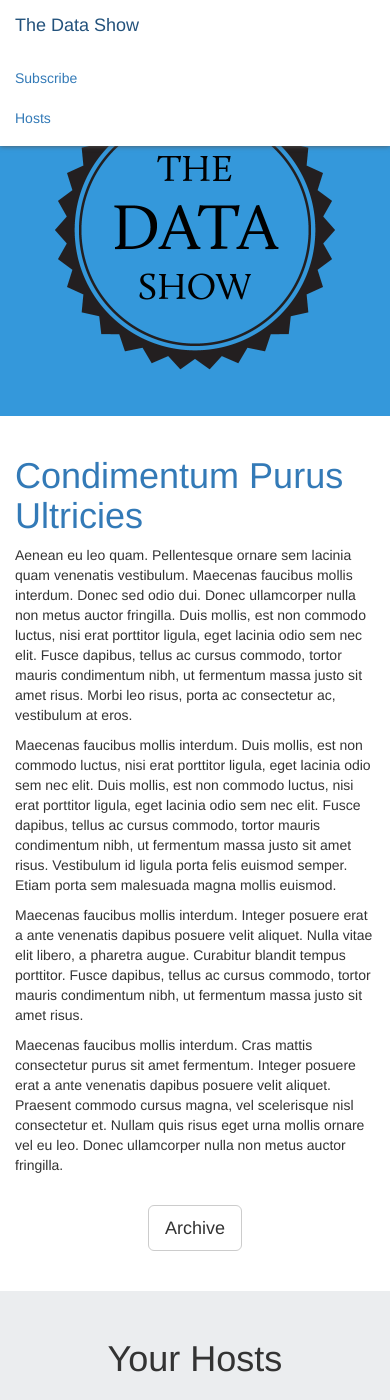
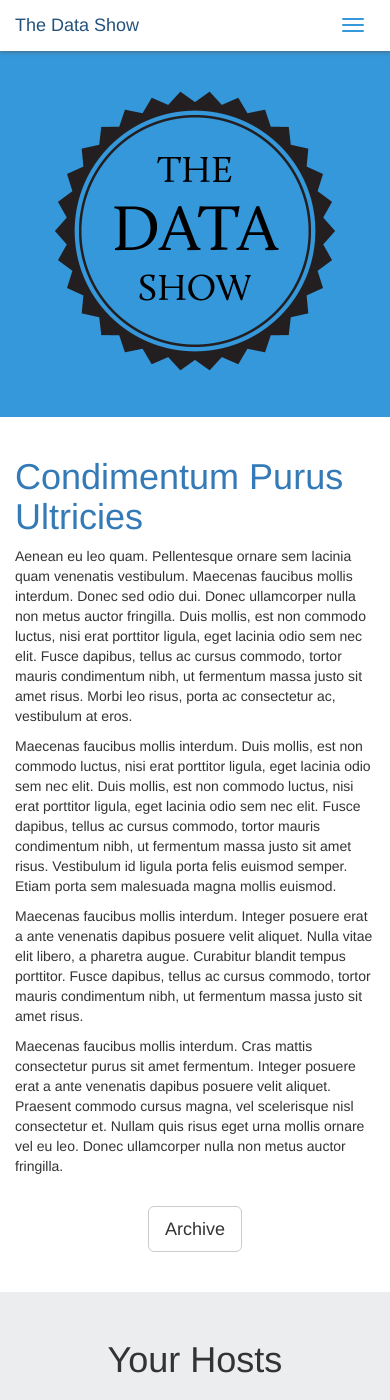
Before and after one commit to thedatashow/thedatashow.github.com, a Jekyll site: the page built from index.html, in a window 390 px wide and 1400 px high. Built offline with Jekyll 4.4.1, drawn with Linux system fonts in a browser that asks for light colours; nearby versions of some CDN libraries; Markdown is read by kramdown in place of the engine named in the settings; the list of posts is cut into pages by our own code; comment, search, counter and statistics services are not loaded.

Commit message:
fixed footer columns; fixed the response buttons for the navbar by adding jquery

```diff
--- a/_includes/footer.html
+++ b/_includes/footer.html
@@ -2,14 +2,14 @@
   <div class="container">
   	<h2>Your Hosts</h2>
   	<div class="row">
-  		<div class="col-xs-4">
+  		<div class="col-sm-4">
   			<img src="{{ site.stefan_photo }}">
   			<h2>{{ site.stefan_name }}</h2>
   			<p>{{ site.stefan_description }}</p>
   		</div>
-  		<div class="col-xs-4">
+  		<div class="col-sm-4">
 	    </div>
-  		<div class="col-xs-4">
+  		<div class="col-sm-4">
   			<img src="{{ site.philipp_photo }}">
   			<h2>{{ site.philipp_name }}</h2>
   			<p>{{ site.philipp_description }}</p>
--- a/_includes/head.html
+++ b/_includes/head.html
@@ -20,6 +20,7 @@
   <link rel="canonical" href="{{ canonical }}">
   <link href="{{ url }}/favicon.png" rel="icon">
   <link rel="stylesheet" href="//netdna.bootstrapcdn.com/bootstrap/3.1.1/css/bootstrap.min.css">
+  <script src="https://ajax.googleapis.com/ajax/libs/jquery/1.11.0/jquery.min.js"></script>
   <script src="//netdna.bootstrapcdn.com/bootstrap/3.1.1/js/bootstrap.min.js"></script>
   <link href="{{ url }}/stylesheets/screen.css?3" media="screen, projection" rel="stylesheet" type="text/css">
   <script src="{{ url }}/javascripts/modernizr-2.0.js"></script>
--- a/_includes/header.html
+++ b/_includes/header.html
@@ -1,8 +1,15 @@
+<header role="banner" class="navbar navbar-static-top" id="top">
   <div class="container">
     <div class="navbar-header">
+        <button class="navbar-toggle" type="button" data-toggle="collapse" data-target=".navbar-collapse">
+          <span class="sr-only">Toggle navigation</span>
+          <span class="icon-bar"></span>
+          <span class="icon-bar"></span>
+          <span class="icon-bar"></span>
+        </button>
       <a href="{{ root_url }}" class="navbar-brand">{{ site.title }}</a>
     </div>
-  <nav role="navigation">
+    <nav role="navigation" class="collapse navbar-collapse">
     	<ul class="nav navbar-nav">
     		<li>
     			<a href="{{ site.url }}{{ site.subscribe_rss }}">Subscribe</a>
@@ -13,3 +20,4 @@
     	</ul>
     </nav>
   </div>
+</header>
--- a/_layouts/default.html
+++ b/_layouts/default.html
@@ -1,9 +1,7 @@
 {% capture root_url %}{{ site.root | strip_slash }}{% endcapture %}
 {% include head.html %}
 <body {% if page.body_id %} id="{{ page.body_id }}" {% endif %}>
-  <header role="banner" class="navbar navbar-fixed-top" id="top">
-  	{% include header.html %}
-  </header>
+  {% include header.html %}
   <div id="masthead">
     <div class="container">
       <img width="300px" src="{{ site.photo }}">
--- a/stylesheets/screen.css
+++ b/stylesheets/screen.css
@@ -7,13 +7,16 @@ root, a, p {
 }
 #masthead .container {
     text-align: center;
-    padding: 80px 0px 36px 0px;
+    padding: 30px 0px 36px 0px;
 }
 
-.navbar-fixed-top {
+.navbar-static-top {
     margin-bottom: 0px;
-    background: #fff;
     box-shadow: 0px 0px 5px #555;
+}
+
+header .icon-bar {
+    background-color: #3498db;
 }
 
 #content {
@@ -42,6 +45,10 @@ footer div.row h2 {
     font-size: 24px;
 }
 
+footer div.row div {
+    text-align: center;
+}
+
 footer img {
     width: 100%;
     border-radius: 220px/220px;
```
Lines whose indentation alone changed are shown as unchanged.
